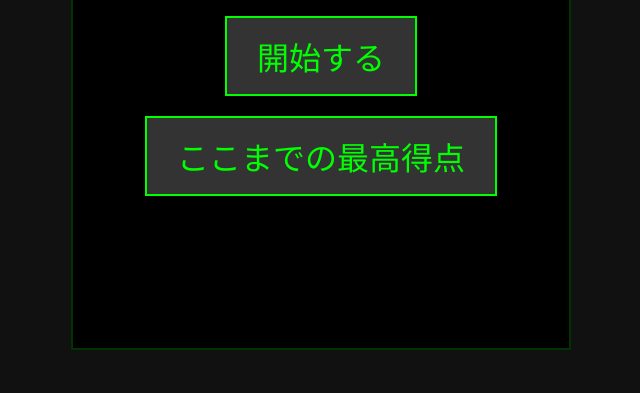
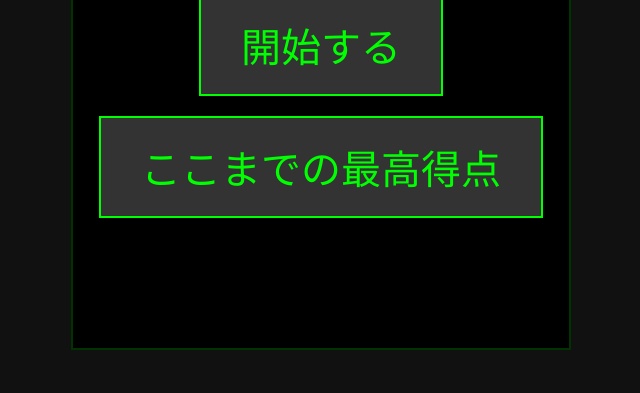
Before and after one commit to Culllan/nanaten-kabayaki, a plain HTML site: page index.html in a window 1280 px wide. Shown: the part 407-800 px from the top of the page, without its empty margins (319-959 px from the left). Drawn offline with Linux system fonts and the light colour scheme.

Commit message:
Update style.css

```diff
--- a/style.css
+++ b/style.css
@@ -40,6 +40,7 @@ h1 {
   height: 100%;
   cursor: none;
   box-sizing: border-box;
+  touch-action: none; /* スマホでのスワイプスクロールを無効 */
 }
 
 .screen {
@@ -58,8 +59,8 @@ h1 {
 .screen p { font-size: 5vmin; }
 
 button {
-  font-size: 4vmin;
-  padding: 15px 30px;
+  font-size: 5vmin; /* タップしやすく大きめ */
+  padding: 20px 40px;
   margin: 10px;
   background-color: #333;
   color: #0f0;
```
